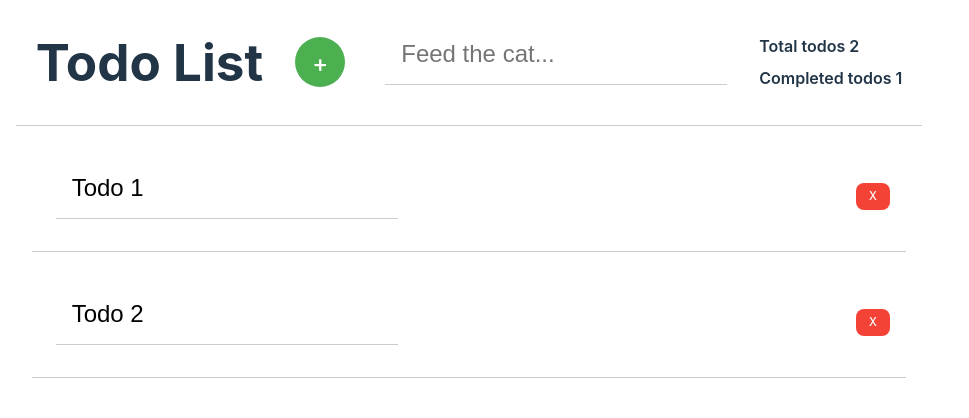
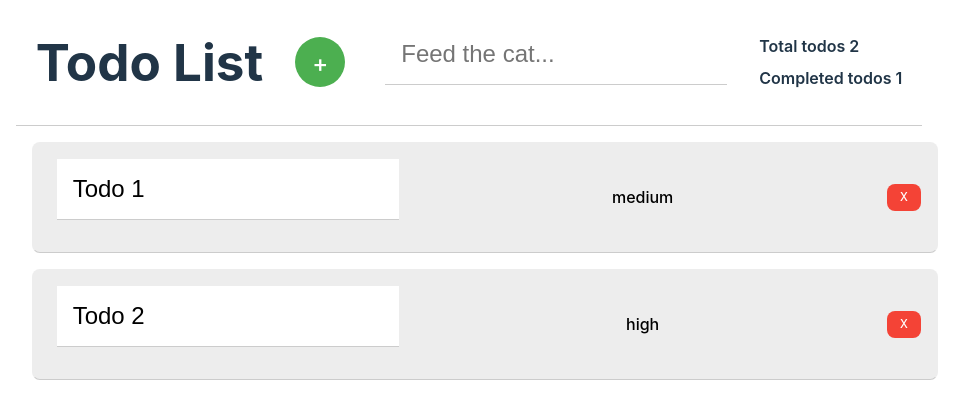
Before and after one commit to Dealsy/Todo-App, a React (Vite) app: page / in a window 1280 px wide. Shown: the top 418 px of the page, without its empty margins (171-1140 px from the left). Built offline with nearby package versions, Linux system fonts and the light colour scheme.

Commit message:
Adds the add functionality

```diff
--- a/src/App.css
+++ b/src/App.css
@@ -65,16 +65,6 @@
 
 /*  todoItem  */
 
-.todo_item {
-  display: flex;
-  flex-direction: row;
-  align-items: center;
-  justify-content: space-between;
-  padding: 1rem;
-  margin: 1rem;
-  border-bottom: 1px solid var(--borderBottom);
-  gap: 1rem;
-}
 
 .todo_input{
   width: 100%;
@@ -133,3 +123,26 @@
   box-shadow: 0 5px #666;
   transform: translateY(4px);
 }
+
+
+.todo_item {
+  display: flex;
+  flex-direction: row;
+  align-items: center;
+  justify-content: space-between;
+  padding: 1rem;
+  margin: 1rem;
+  border-bottom: 1px solid var(--borderBottom);
+  background-color: rgb(237, 237, 237);
+  gap: 1rem;
+  width: 100%;
+}
+
+.todo_item:hover {
+  background-color: #f5f5f5;
+  outline: none;
+}
+
+.todo_item:focus {
+  outline: none;
+}
--- a/src/App.tsx
+++ b/src/App.tsx
@@ -1,3 +1,5 @@
+import { useState } from 'react'
+
 import './App.css'
 
 import Button from './components/reuseable_components/button'
@@ -19,6 +21,31 @@ function App() {
     },
   ]
 
+  const [todos, setTodos] = useState(data)
+  const [newTodo, setNewTodo] = useState('')
+  const [newPriority, setNewPriority] = useState('')
+  const [newCompleted, setNewCompleted] = useState(false)
+
+  // A function to add a new todo
+  const addTodo = () => {
+    const newTodoObj = {
+      id: todos.length + 1,
+      title: newTodo,
+      completed: newCompleted,
+      priority: newPriority,
+    }
+    setTodos([...todos, newTodoObj])
+    setNewTodo('')
+    setNewPriority('')
+    setNewCompleted(false)
+  }
+
+  // A function to delete a todo
+  const deleteTodo = (id: number) => {
+    const newTodos = todos.filter((todo) => todo.id !== id)
+    setTodos(newTodos)
+  }
+
   // A function that checks how many todos are completed
   const completedTodos = data.filter((todo) => todo.completed === true)
   const completedTodosCount = completedTodos.length
@@ -27,23 +54,30 @@ function App() {
     <div className="App">
       <div className="todo_header">
         <h1>Todo List</h1>
-        <Button className="add_button" onClick={() => {}} text="+" />
+        <Button className="add_button" onClick={addTodo} text="+" />
         <Input
-          onChange={() => {}}
+          onChange={(e) => setNewTodo(e.target.value)}
           placeholder="Feed the cat..."
           className="add_input"
         />
         <div className="todo_stats">
-          <p>Total todos {data.length}</p>
+          <p>Total todos {todos.length}</p>
           <p>Completed todos {completedTodosCount} </p>
         </div>
       </div>
-      {data.map(({ title, priority }) => {
+      {todos.map(({ title, priority, id }) => {
         return (
-          <div className="todo_item">
+          <Button key={id} onClick={() => {}} className="todo_item">
             <Input onChange={() => {}} value={title} className="todo_input" />
-            <Button className="delete_button" onClick={() => {}} text="X" />
-          </div>
+            {priority}
+            <Button
+              className="delete_button"
+              onClick={() => {
+                deleteTodo(id)
+              }}
+              text="X"
+            />
+          </Button>
         )
       })}
     </div>
--- a/src/components/reuseable_components/button.tsx
+++ b/src/components/reuseable_components/button.tsx
@@ -1,13 +1,15 @@
 type buttonProps = {
-  text: string
+  text?: string
   onClick: () => void
   className?: string
+  children?: React.ReactNode
 }
 
-const Button = ({ text, onClick, className }: buttonProps) => {
+const Button = ({ text, onClick, className, children }: buttonProps) => {
   return (
     <button onClick={onClick} className={className}>
       {text}
+      {children}
     </button>
   )
 }
```
